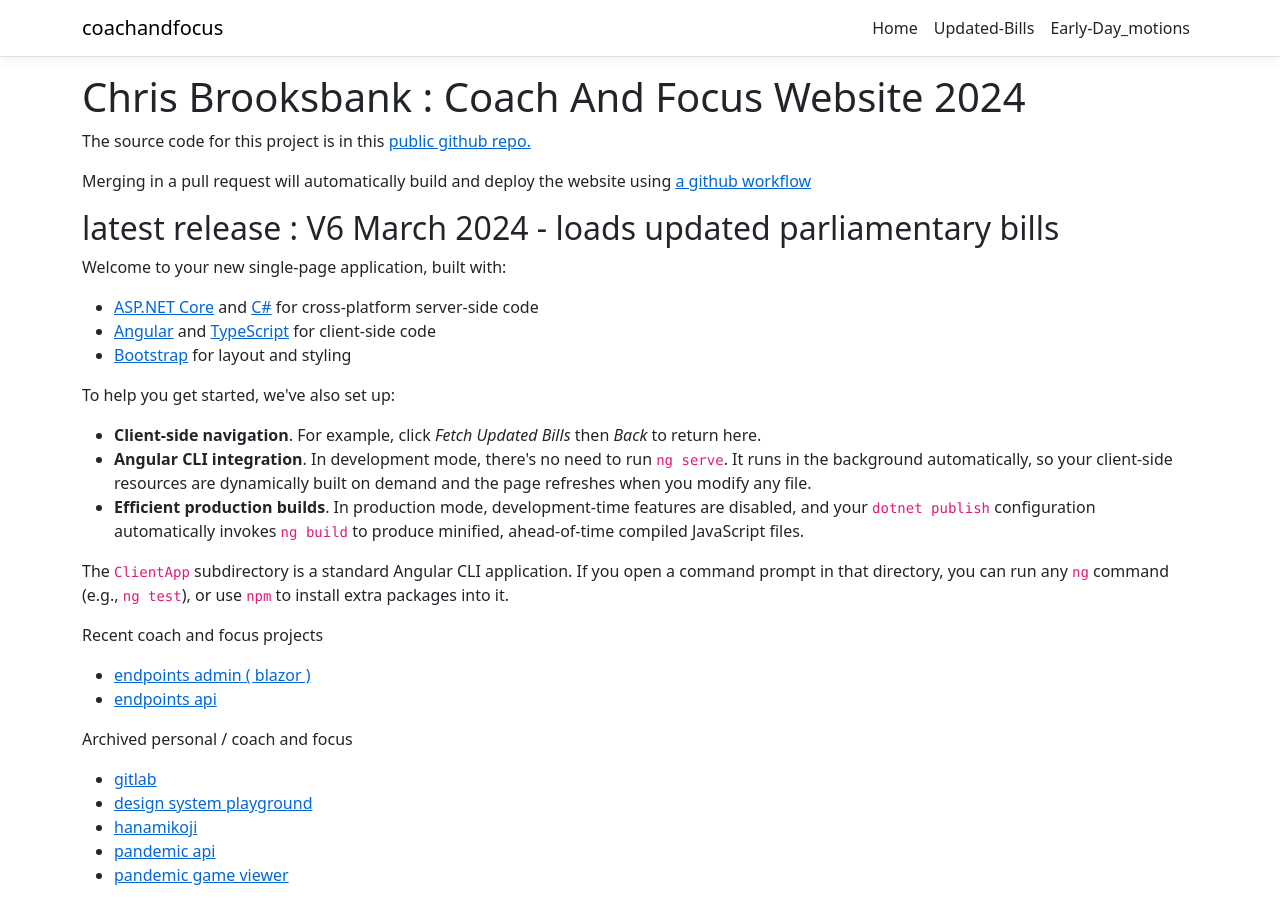
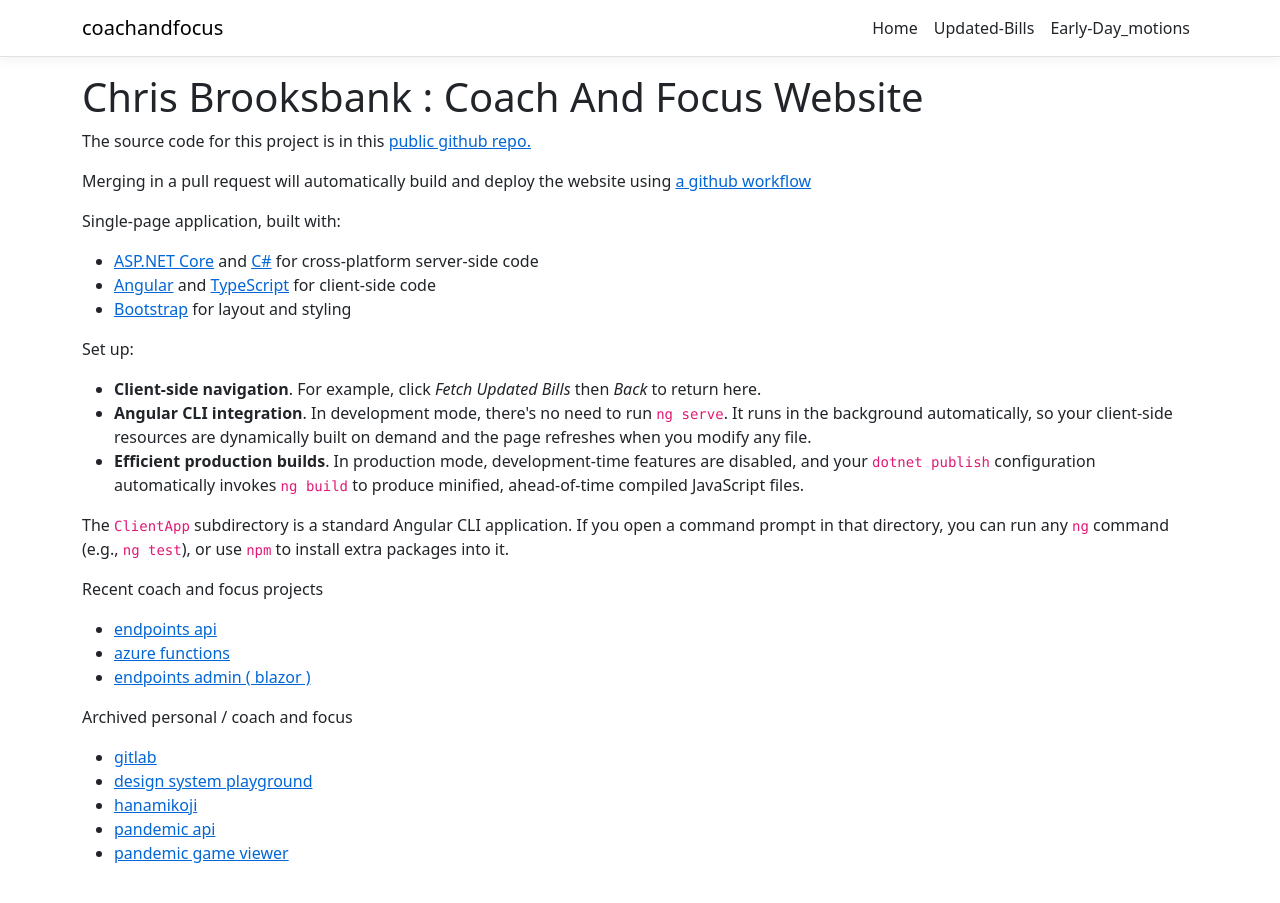
Before and after one commit to ChrisBrooksbank/coachandfocus, an Angular app in the folder CoachAndFocus.Web.UI/ClientApp/: page / in a window 1280 px wide. After the commit the page ends 881 px from the top, so only its background shows below. Built offline with nearby package versions, Linux system fonts and the light colour scheme.

Commit message:
adds link to azure function

```diff
--- a/CoachAndFocus.Web.UI/ClientApp/src/app/home/home.component.html
+++ b/CoachAndFocus.Web.UI/ClientApp/src/app/home/home.component.html
@@ -1,18 +1,16 @@
-<h1>Chris Brooksbank : Coach And Focus Website 2024</h1>
+<h1>Chris Brooksbank : Coach And Focus Website</h1>
 
 <p>The source code for this project is in this <a href="https://github.com/ChrisBrooksbank/coachandfocus">public github repo.</a></p>
 
 <p>Merging in a pull request will automatically build and deploy the website using <a href="https://github.com/ChrisBrooksbank/coachandfocus/actions">a github workflow</a></p>
 
-<h2>latest release : V6 March 2024 - loads updated parliamentary bills</h2>
-
-<p>Welcome to your new single-page application, built with:</p>
+<p>Single-page application, built with:</p>
 <ul>
   <li><a href='https://get.asp.net/'>ASP.NET Core</a> and <a href='https://msdn.microsoft.com/en-us/library/67ef8sbd.aspx'>C#</a> for cross-platform server-side code</li>
   <li><a href='https://angular.io/'>Angular</a> and <a href='http://www.typescriptlang.org/'>TypeScript</a> for client-side code</li>
   <li><a href='http://getbootstrap.com/'>Bootstrap</a> for layout and styling</li>
 </ul>
-<p>To help you get started, we've also set up:</p>
+<p>Set up:</p>
 <ul>
   <li><strong>Client-side navigation</strong>. For example, click <em>Fetch Updated Bills</em> then <em>Back</em> to return here.</li>
   <li><strong>Angular CLI integration</strong>. In development mode, there's no need to run <code>ng serve</code>. It runs in the background automatically, so your client-side resources are dynamically built on demand and the page refreshes when you modify any file.</li>
@@ -23,10 +21,13 @@
 <p>Recent coach and focus projects</p>
 <ul>
   <li>
-    <a target="_blank" href="https://ukparliamentendpointsadmin.azurewebsites.net/">endpoints admin ( blazor )</a>
+    <a target="_blank" href="https://ukparliamentendpoints-services.azurewebsites.net/swagger/index.html">endpoints api</a>
   </li>
   <li>
-    <a target="_blank" href="https://ukparliamentendpoints-services.azurewebsites.net/swagger/index.html">endpoints api</a>
+    <a target="_blank" href="https://ukparlyendpointsfuncapp.azurewebsites.net/api/Check?name=ChrisB">azure functions</a>
+  </li>
+  <li>
+    <a target="_blank" href="https://ukparliamentendpointsadmin.azurewebsites.net/">endpoints admin ( blazor )</a>
   </li>
 </ul>
 
```
